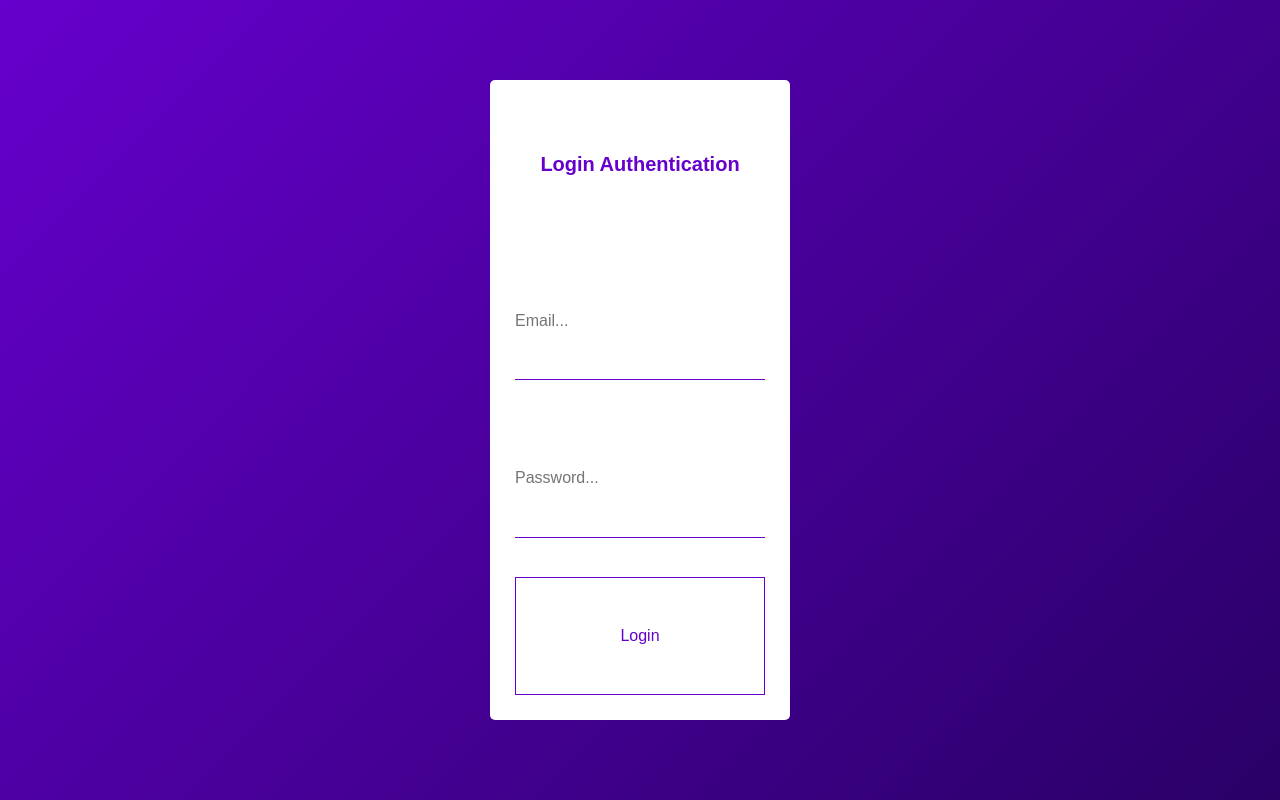
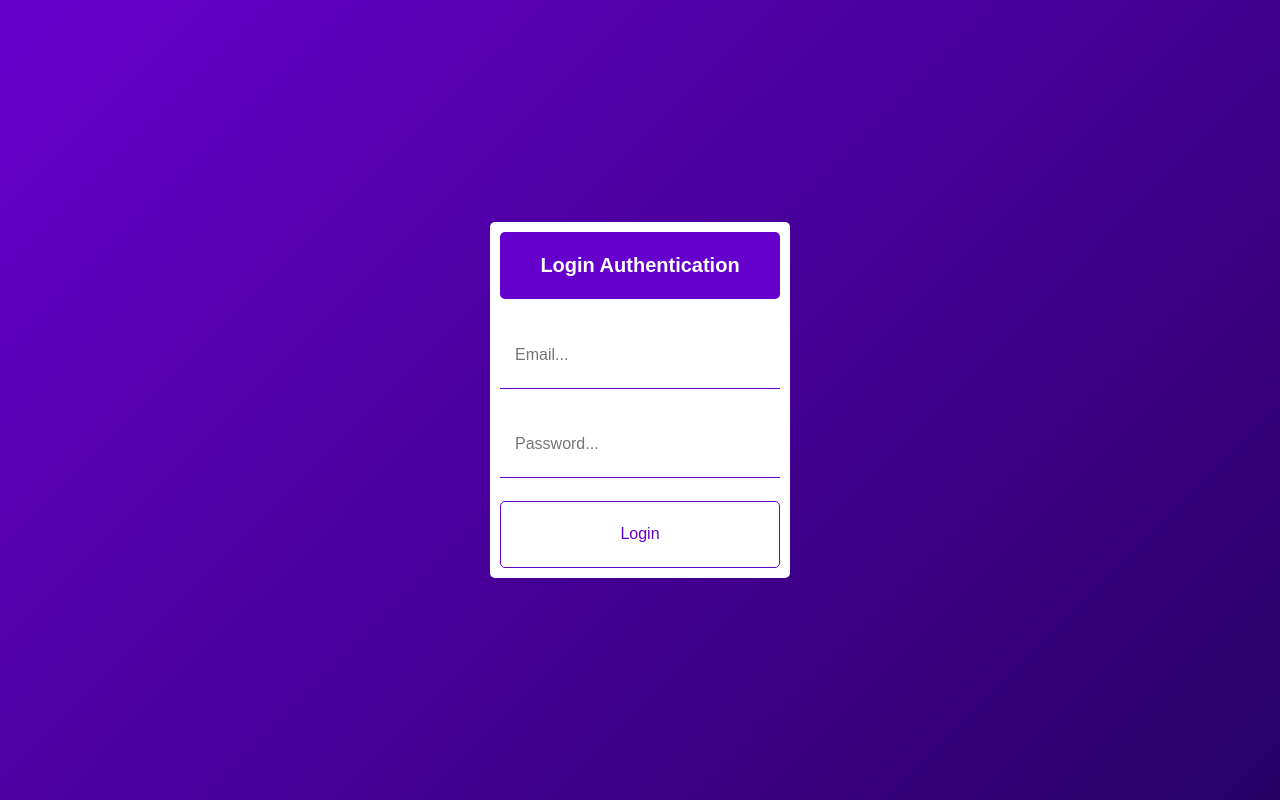
Before and after one commit to Marcraphael12/login-auth, a plain HTML site: page index.html in a window 1280 px wide. Drawn offline with Linux system fonts and the light colour scheme; no server answers.

Commit message:
Update style

```diff
--- a/index.html
+++ b/index.html
@@ -8,13 +8,13 @@
   </head>
   <body class="dc">
     <div class="main_div dc" id="login_div">
-			<h3 class="c-s dc">Login Authentication</h3>
+			<h3 class="dc">Login Authentication</h3>
 			<input class="c-s" type="email" placeholder="Email..." id="email_field">
 			<input class="c-s" type="password" placeholder="Password..." id="password_field">
 			<button class="c-s" onclick="login()">Login</button>
 		</div>
 		<div class="loggedin_div dc" id="user_div">
-			<h3 class="c-s dc">Login successful...</h3>
+			<h3 class="dc">Login successful...</h3>
 			<button class="c-s" onclick="logout()">Logout</button>
 		</div>
 		<script src="https://www.gstatic.com/firebasejs/7.19.1/firebase-app.js"></script>
--- a/style.css
+++ b/style.css
@@ -24,20 +24,17 @@ body {
 	width: 100%;
 	max-width: 300px;
 	height: 80%;
+	max-height: 356px;
 	border-radius: 5px;
 	justify-content: space-between;
 	background: white;
-	padding: 25px 25px;
+	padding: 10px 10px;
 }
 
 .loggedin_div {
 	width: 100%;
 	max-width: 200px;
 	height: 20%;
-}
-
-h3 {
-	font-size: 20px !important;
 }
 
 .c-s {
@@ -47,17 +44,30 @@ h3 {
 	background: transparent;
 }
 
+h3 {
+	font-size: 20px !important;
+	color: white;
+	background: #6600cc;
+	width: 100%;
+	height: 20%;
+	padding: auto 40px;
+	border-radius: 5px;
+}
+
 input {
 	outline: none;
 	border-bottom: 1px solid #6600cc;
-	padding: 10px 0;
+	padding: 10px 15px;
 }
 
 button {
 	border: 1px solid #6600cc;
+	border-radius: 5px;
 }
 
-button:hover {
+button:hover,
+input:hover {
 	color: white;
 	background: #6600cc;
+	border-radius: 5px;
 }
```
